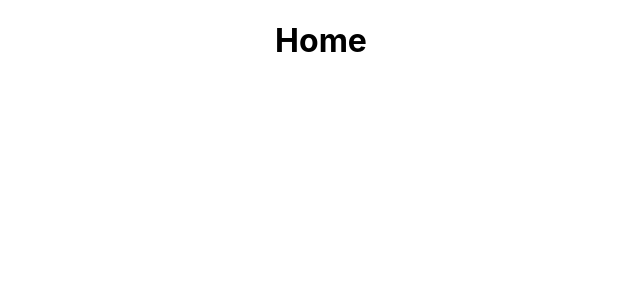
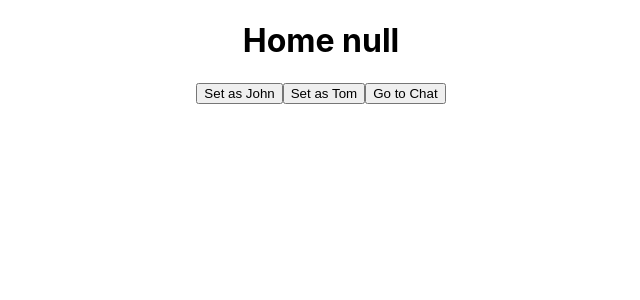
Before and after one commit to rbbenett/nodejs-chat, a React (Create React App) app: page / in a window 1280 px wide. Shown: the top 300 px of the page, without its empty margins (319-959 px from the left). Built offline with nearby package versions, Linux system fonts and the light colour scheme.

Commit message:
Added functionality to chat and home

```diff
--- a/src/components/chat/Chat.js
+++ b/src/components/chat/Chat.js
@@ -1,9 +1,16 @@
-import React from 'react';
+import React, { useContext } from 'react';
+import { Link } from 'react-router-dom';
+import { UserContext } from '../../UserContext';
 
 const Chat = () => {
+  const {user,setUser} = useContext(UserContext)
+
   return (
     <div>
-      <h1>Chat</h1>
+     <h1>Chat {JSON.stringify(user)}</h1>
+     <Link to={'/'}>
+        <button>Go to Home</button>
+      </Link>
     </div>
   )
 }
--- a/src/components/home/Home.js
+++ b/src/components/home/Home.js
@@ -1,9 +1,35 @@
-import React from 'react'
+import React, { useContext } from 'react';
+import { Link } from 'react-router-dom';
+import { UserContext } from '../../UserContext';
 
 const Home = () => {
+  const {user,setUser} = useContext(UserContext)
+  const setAsJohn = () => {
+    const john = {
+      name: 'John',
+      email: 'john@email.com',
+      password: '123',
+      id: '123'
+    }
+    setUser(john);
+  }
+  const setAsTom = () => {
+    const tom = {
+      name: 'Tom',
+      email: 'tom@email.com',
+      password: '456',
+      id: '456'
+    }
+    setUser(tom);
+  }
   return (
     <div>
-      <h1>Home</h1>
+      <h1>Home {JSON.stringify(user)}</h1>
+      <button onClick={setAsJohn}>Set as John</button>
+      <button onClick={setAsTom}>Set as Tom</button>
+      <Link to={'/chat'}>
+        <button>Go to Chat</button>
+      </Link>
     </div>
   )
 }
```
Also changed, not shown: src/App.js (+6 -6 lines), 1 other file (tests, documents, lock files or other folders).
